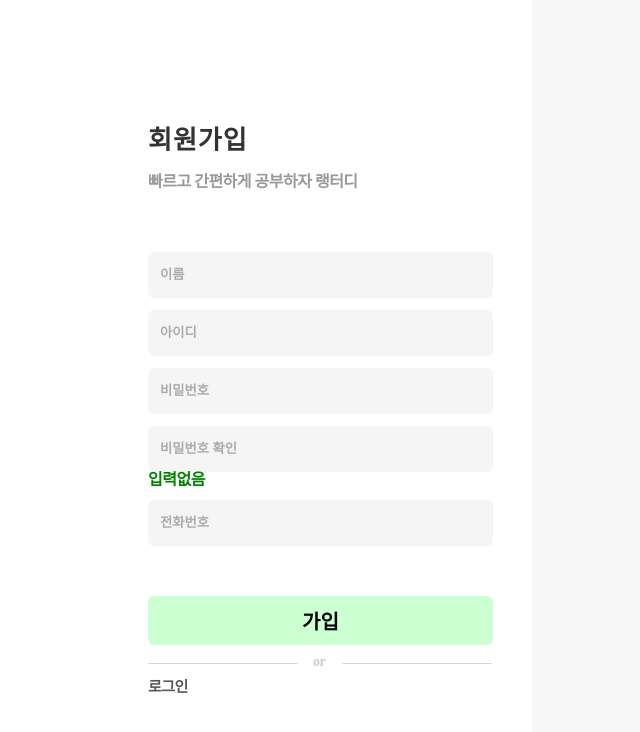
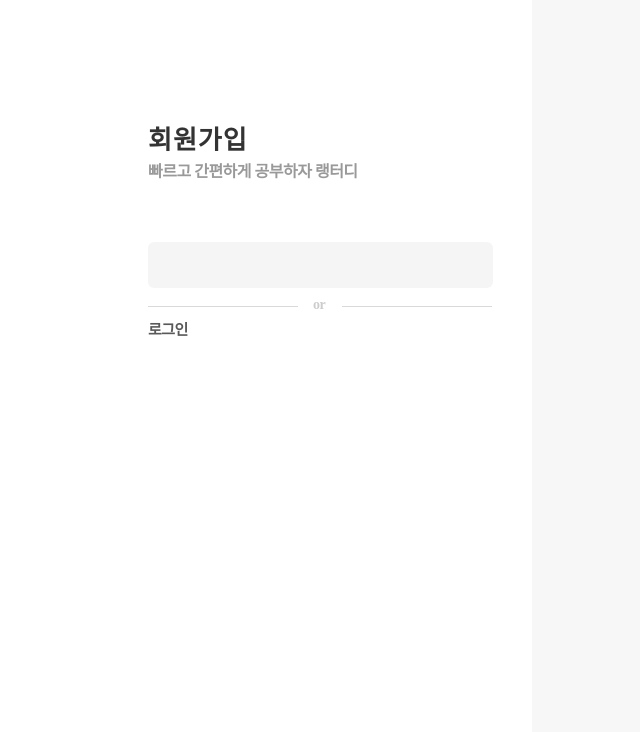
Before and after one commit to SimpleLearnEnglish/Langtudy-frontend, a Next.js app: page /auth/register in a window 1280 px wide. Shown: the top 732 px of the page, without its empty margins (236-876 px from the left). Built offline with nearby package versions, Linux system fonts and the light colour scheme; a web font is replaced by a local one.

Commit message:
✨ Register Page Fin

```diff
--- a/src/components/Auth/Register/Form/styled.ts
+++ b/src/components/Auth/Register/Form/styled.ts
@@ -13,7 +13,7 @@ export const RegisterTitle = styled.div`
 `;
 
 export const RegisterDescription = styled.div`
-  margin-top: 2rem;
+  margin-top: 1rem;
   padding-bottom: 5rem;
   color: rgba(0, 0, 0, 0.4);
   font-size: 1.6rem;
--- a/src/components/Auth/Register/InputForm/index.tsx
+++ b/src/components/Auth/Register/InputForm/index.tsx
@@ -2,79 +2,28 @@ import React from 'react';
 import * as S from './styled';
 
 export interface RegisterInputType {
-  Check: string;
-  Register: any;
-  setUserName: any;
-  setUserId: any;
-  setUserPw: any;
-  setUserCheckPw: any;
-  setUserNumber: any;
+  setData: any;
+  name: string;
+  type: string;
+  placeholder: string;
 }
 export const RegisterInput: React.FC<RegisterInputType> = ({
-  Check,
-  Register,
-  setUserName,
-  setUserId,
-  setUserPw,
-  setUserCheckPw,
-  setUserNumber,
+  setData,
+  name,
+  type,
+  placeholder,
 }) => {
   return (
-    <>
     <S.RegisterAuthContainer>
       <S.RegisterInput
-          type="text"
-          placeholder="이름"
-          onChange={(event: any) => {
-            setUserName(event.target.value);
+        onChange={(event) => {
+          setData(event.target.value);
         }}
+        name={name}
+        type={type}
+        placeholder={placeholder}
         required
       />
     </S.RegisterAuthContainer>
-      <S.RegisterAuthContainer>
-        <S.RegisterInput
-          type="text"
-          placeholder="아이디"
-          onChange={(event: any) => {
-            setUserId(event.target.value);
-          }}
-          required
-        />
-      </S.RegisterAuthContainer>
-      <S.RegisterAuthContainer>
-        <S.RegisterInput
-          type="password"
-          placeholder="비밀번호"
-          onChange={(event: any) => {
-            setUserPw(event.target.value);
-          }}
-          required
-        />
-      </S.RegisterAuthContainer>
-      <S.RegisterAuthContainer>
-        <S.RegisterInput
-          type="password"
-          placeholder="비밀번호 확인"
-          onChange={(event: any) => {
-            setUserCheckPw(event.target.value);
-          }}
-          required
-        />
-      </S.RegisterAuthContainer>
-      <div style={{ color: Check === '땡' ? 'red' : 'green' }}>{Check}</div>
-      <S.RegisterAuthContainer>
-        <S.RegisterInput
-          type="tel"
-          pattern="[0-9]{3}-[0-9]{4}-[0-9]{4}"
-          placeholder="전화번호"
-          onChange={(event: any) => {
-            setUserNumber(event.target.value);
-          }}
-          required
-        />
-      </S.RegisterAuthContainer>
-
-      <S.RegisterButton onClick={Register}>가입</S.RegisterButton>
-    </>
   );
 };
--- a/src/components/Auth/Register/InputForm/styled.ts
+++ b/src/components/Auth/Register/InputForm/styled.ts
@@ -12,7 +12,7 @@ export const RegisterAuthContainer = styled.div`
 `;
 
 export const RegisterInput = styled.input`
-  width: 80%;
+  width: 100%;
   border: none;
   background: none;
   font-weight: bold;
@@ -22,28 +22,11 @@ export const RegisterInput = styled.input`
     padding-top: 2rem;
     padding-bottom: 2rem;
   }
-  padding-top: 1.5rem;
-  padding-bottom: 1.5rem;
+  padding: 1.5rem 0 1.5rem 2rem;
   outline: none;
-  margin-left: 1rem;
   ::placeholder {
     color: rgba(0, 0, 0, 0.3);
   }
-`;
-
-export const RegisterButton = styled.button`
-  width: 34.5rem;
-  padding-top: 1rem;
-  padding-bottom: 1rem;
-  border: none;
-  background: rgba(0, 255, 30, 0.2);
-  :hover {
-    background: rgba(0, 255, 30, 0.4);
-  }
-  border-radius: 0.6rem;
-  font-size: 2rem;
-  font-weight: bold;
-  margin-top: 5rem;
 `;
 
 export const LoginLink = styled(Link)`
```
Lines whose indentation alone changed are shown as unchanged.
